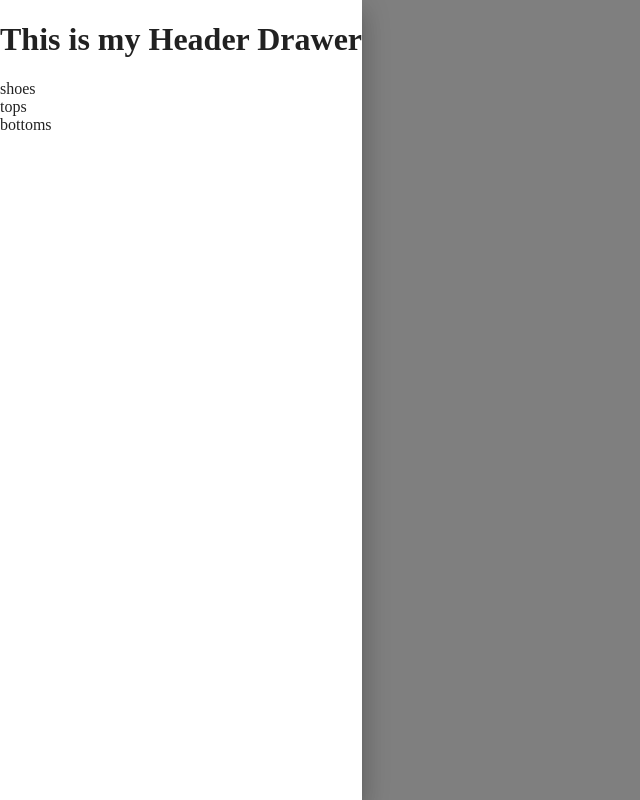
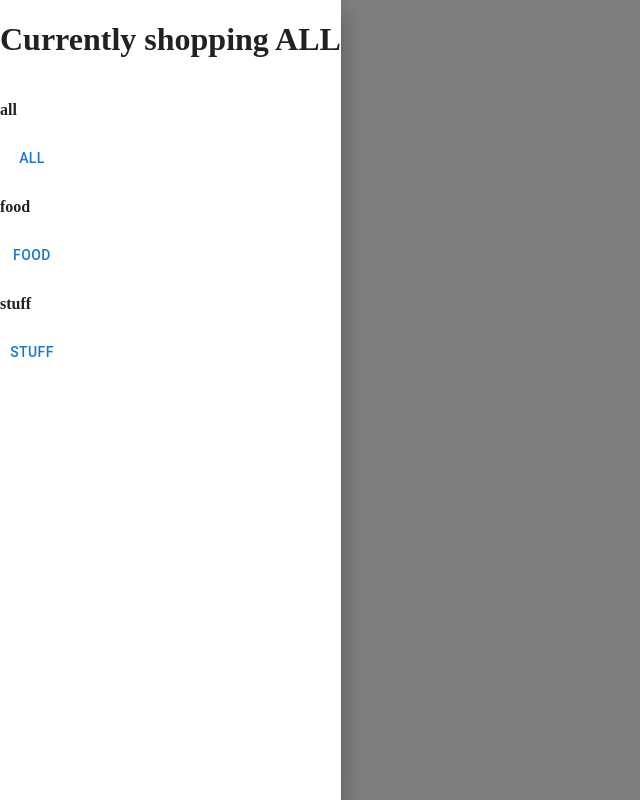
Before and after one commit to Code-Fellows-daniel-jacks/Food-and-Stuff, a React (Create React App) app: page / in a window 1280 px wide. Both pictures are taken after a click on the button "LEFT". Shown: the whole page, without its empty margins (0-640 px from the left). Built offline with nearby package versions, Linux system fonts and the light colour scheme.

Commit message:
rendering based on active category

```diff
--- a/src/App.js
+++ b/src/App.js
@@ -3,7 +3,8 @@ import { Provider } from 'react-redux';
 import store from './store';
 
 import Header from './components/header';
-import Categories from './components/categories';
+import Drawer from './components/drawer';
+import Products from './components/products';
 import Footer from './components/footer';
 
 const reduxStore = store();
@@ -12,7 +13,8 @@ function App() {
   return (
     <Provider store={reduxStore}>
       <Header />
-      <Categories />
+      <Drawer />
+      <Products />
       <Footer />
     </Provider>
   );
--- /dev/null
+++ b/src/components/drawer/index.js
@@ -0,0 +1,49 @@
+import React, { useState } from 'react';
+import { connect } from 'react-redux'; // a function to connect the component to the store
+import { Button, Drawer } from '@mui/material';
+
+import { changeCategory } from '../../store/categories.js';
+
+function Left({ categories, active, changeCategory }) {
+  const [open, toggleOpen] = useState(false);
+
+  function toggleDrawer() {
+    toggleOpen(!open);
+  }
+
+  const anchor = 'left';
+
+  return (
+    <React.Fragment key={anchor}>
+      <Button onClick={toggleDrawer}>{'left'}</Button>
+      <Drawer
+        anchor={'left'}
+        open={open}
+        onClose={toggleDrawer}
+      >
+        <h1>Currently shopping {active.toUpperCase()}</h1>
+        {categories.map((category, idx) => {
+          return (
+            <div key={category + idx}>
+              <h4>{category}</h4>
+              <Button onClick={() => changeCategory(category)}>{category}</Button>
+            </div>
+          )
+        })}
+      </Drawer>
+    </React.Fragment>
+  )
+}
+
+const mapStateToProps = (state) => {
+  return {
+    categories: state.category.categories,
+    active: state.category.activeCategory,
+  }
+}
+
+const mapDispatchToProps = {
+  changeCategory,
+}
+
+export default connect(mapStateToProps, mapDispatchToProps)(Left);
--- a/src/components/header/index.js
+++ b/src/components/header/index.js
@@ -1,39 +1,9 @@
-import React, { useState } from 'react';
-import { connect } from 'react-redux'; // a function to connect the component to the store
-import { Button, Drawer } from '@mui/material';
-
-function Header({ categories }) {
-  const [open, toggleOpen] = useState(false);
-
-  function toggleDrawer() {
-    toggleOpen(!open);
-  }
-
-  const anchor = 'left';
-
+function Header() {
   return (
-    <React.Fragment key={anchor}>
-      <Button onClick={toggleDrawer}>{'left'}</Button>
-      <Drawer
-        anchor={'left'}
-        open={open}
-        onClose={toggleDrawer}
-      >
-        <h1>This is my Header Drawer</h1>
-        {categories.map((category, idx) => {
-          return (
-            <div key={category + idx}>{category}</div>
-          )
-        })}
-      </Drawer>
-    </React.Fragment>
+    <header>
+      <h1>Food and Stuff</h1>
+    </header>
   )
 }
 
-const mapStateToProps = (state) => {
-  return {
-    categories: state.category.categories,
-  }
-}
-
-export default connect(mapStateToProps)(Header);
+export default Header;
--- /dev/null
+++ b/src/components/products/index.js
@@ -0,0 +1,31 @@
+import { useState, useEffect } from 'react';
+import { connect } from 'react-redux';
+
+function Products({ active, products }) {
+  const [currentProducts, updateCurrentProducts] = useState(products);
+  console.log(currentProducts);
+
+  useEffect(() => {
+    if (active === 'all') updateCurrentProducts(products);
+    else updateCurrentProducts(products.filter(product => product.category === active))
+  }, [active]);
+
+  return (
+    <div>
+      {currentProducts.map((item, idx) => {
+        return (
+          <div key={idx}>{item.name}</div>
+        )
+      })}
+    </div>
+  )
+}
+
+const mapStateToProps = (state) => {
+  return {
+    products: state.category.allProducts,
+    active: state.category.activeCategory
+  }
+}
+
+export default connect(mapStateToProps)(Products);
--- a/src/store/categories.js
+++ b/src/store/categories.js
@@ -1,6 +1,17 @@
+class Product {
+  constructor(category, name, description, price, inventory) {
+    this.category = category;
+    this.name = name;
+    this.description = description;
+    this.price = price;
+    this.inventory = inventory;
+  }
+}
+
 const initialState = {
-  categories: ['shoes', 'tops', 'bottoms'],
-  activeCategory: 'shoes',
+  allProducts: [new Product('food', 'Ramen', 'quick and easy lunch', .89, 500), new Product('stuff', 'Dead Crow', 'keeps good company', 3.00, 100)],
+  categories: ['all', 'food', 'stuff'],
+  activeCategory: 'all',
 }
 
 const categoryReducer = (state = initialState, action) => {
```
Also changed, not shown: src/components/products/Products.jsx (deleted).
